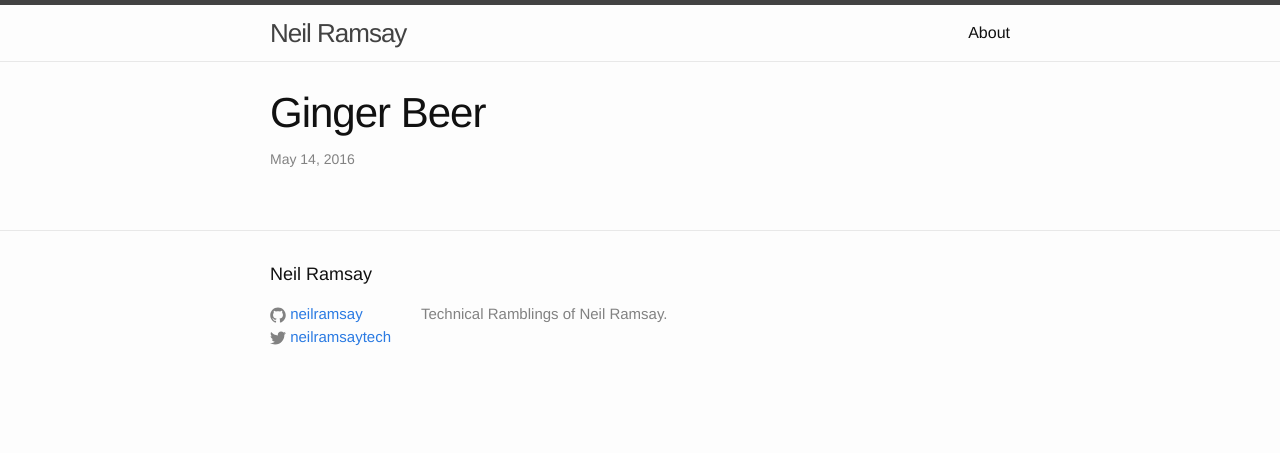
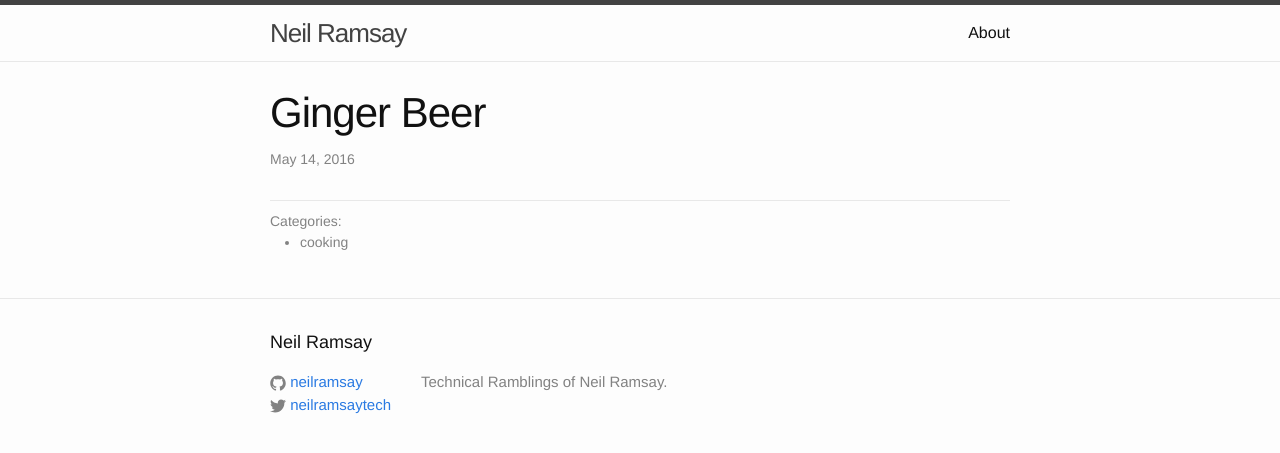
Before and after one commit to neilramsay/neilramsay.github.io, a Jekyll site: the page built from _posts/cooking/2016-05-16-cooking-ginger-beer.md, in a window 1280 px wide. Shown: the top 453 px of the page. Built offline with Jekyll 4.4.1, drawn with Linux system fonts in a browser that asks for light colours.

Commit message:
Post layouts

```diff
--- a/_layouts/post.html
+++ b/_layouts/post.html
@@ -12,4 +12,13 @@ layout: default
     {{ content }}
   </div>
 
+  <div class="post-keywords" itemprop="keywords">
+    <span>Categories:</span>
+    <ul>
+      {% for category in page.categories %}
+      <li>{{ category }}</li>
+      {% endfor %}
+    </ul>
+  </div>
+
 </article>
--- a/_sass/_layout.scss
+++ b/_sass/_layout.scss
@@ -240,3 +240,10 @@
         }
     }
 }
+
+.post-keywords {
+    font-size: 14px;
+    color: $grey-color;
+    padding: 10px 0 0;
+    border-top: 1px solid $grey-color-light;
+}
```
